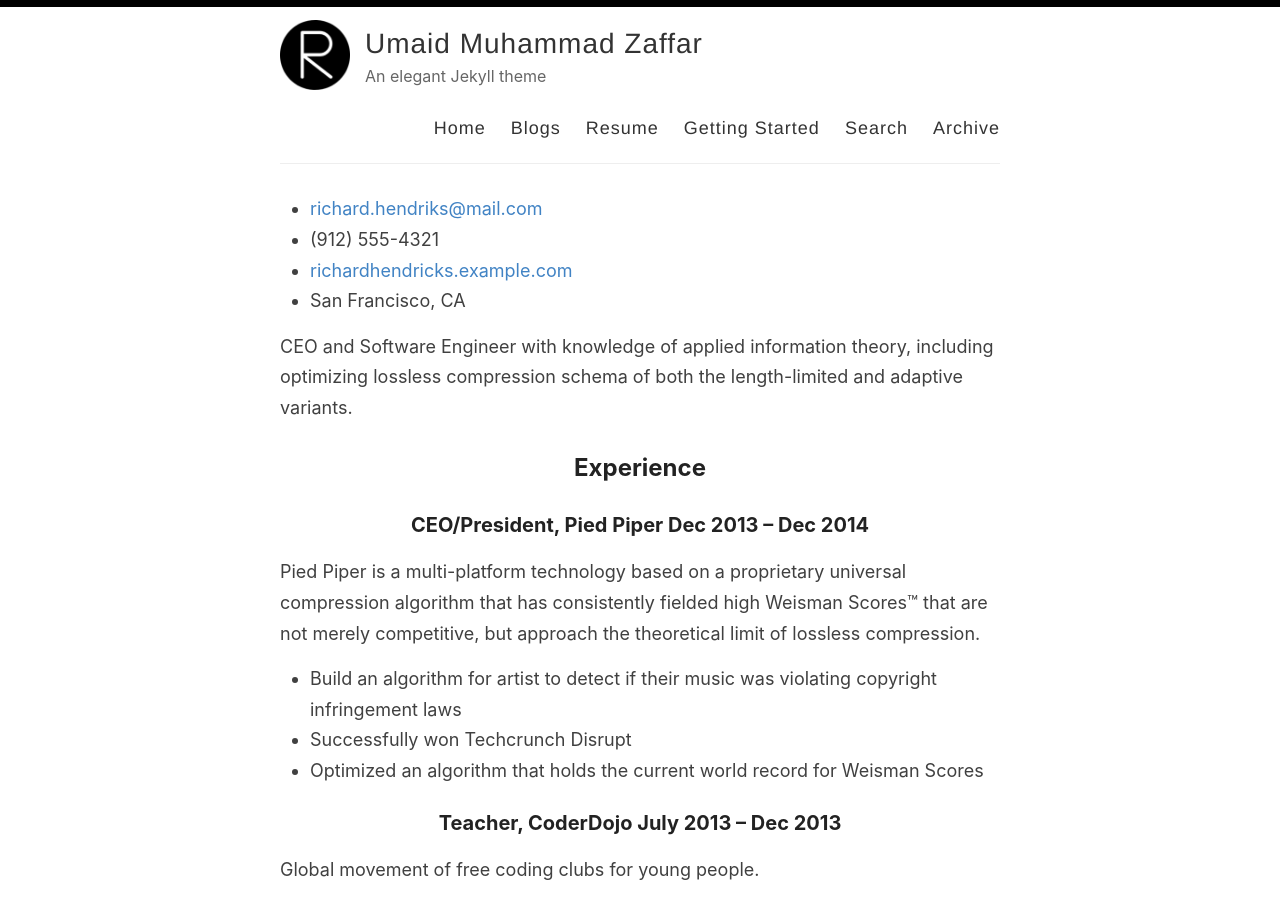
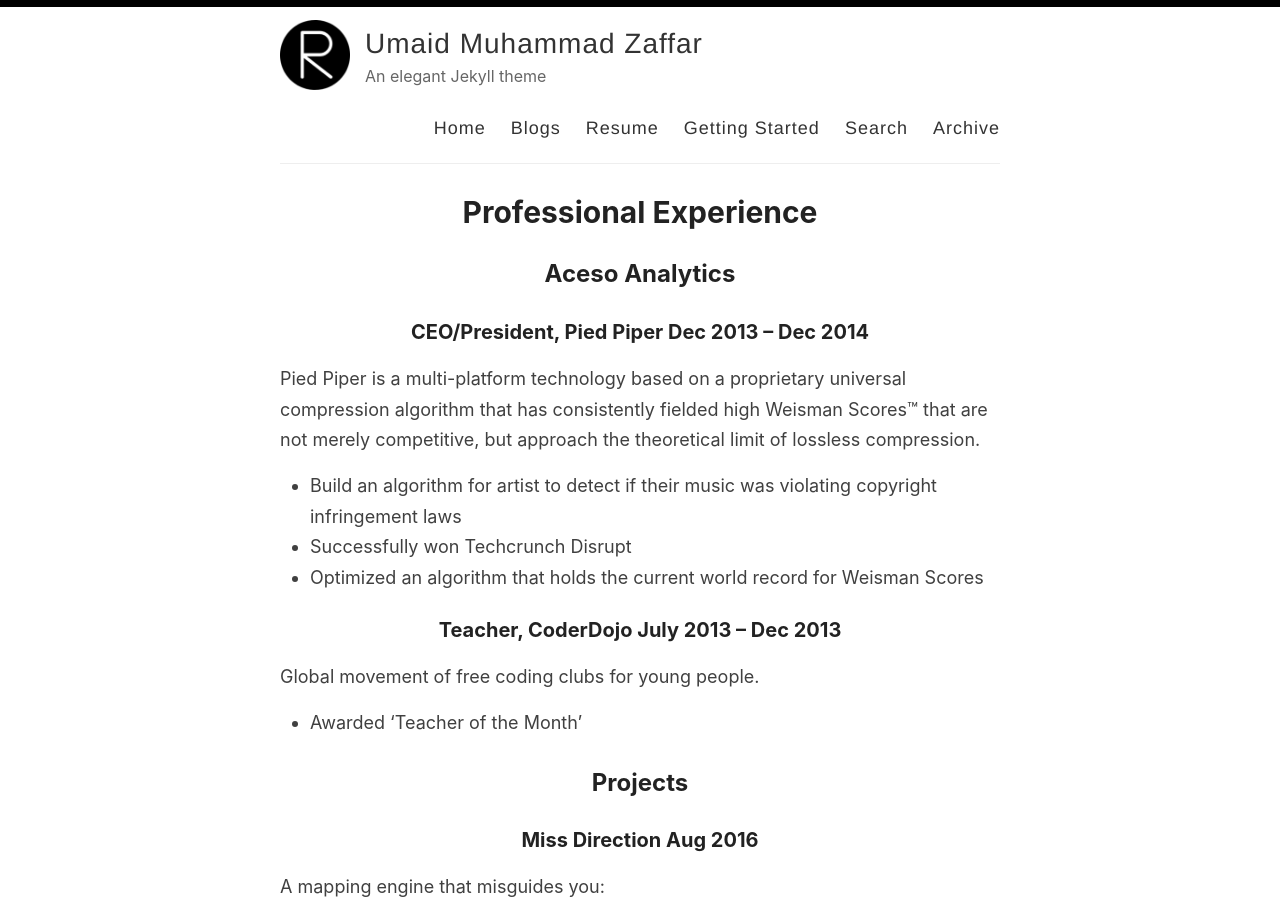
Before and after one commit to umaidmz/umaidmz.github.io, a Jekyll site: the page built from _pages/experience.md, in a window 1280 px wide and 900 px high. Built offline with Jekyll 4.4.1, drawn with Linux system fonts in a browser that asks for light colours.

Commit message:
Updated Resume

```diff
--- a/_pages/resume.md
+++ b/_pages/experience.md
@@ -1,26 +1,17 @@
 ---
 layout: page
-permalink: /resume/
+permalink: /experience/
+title: Professional Experience
 ---
 
-<!-- The unordered list immediately after the h1 will be formatted on a single
-line. It is intended to be used for contact details -->
-- <richard.hendriks@mail.com>
-- (912) 555-4321
-- [richardhendricks.example.com](http://richardhendricks.example.com)
-- San Francisco, CA
 
-<!-- The paragraph after the h1 and ul and before the first h2 is optional. It
-is intended to be used for a short summary. -->
-CEO and Software Engineer with knowledge of applied information theory,
-including optimizing lossless compression schema of both the length-limited and
-adaptive variants.
 
-<h2 align="left">Experience</h2>
+
+## Aceso Analytics
 
 <!-- You have to wrap the "left" and "right" half of these headings in spans by
 hand -->
-### <span>CEO/President, Pied Piper</span> <span>Dec 2013 -- Dec 2014</span>
+### <span style="text-align:left;">CEO/President, Pied Piper</span> <span style="text-align:right;">Dec 2013 -- Dec 2014</span>
 
 Pied Piper is a multi-platform technology based on a proprietary universal
 compression algorithm that has consistently fielded high Weisman Scores™ that
```
